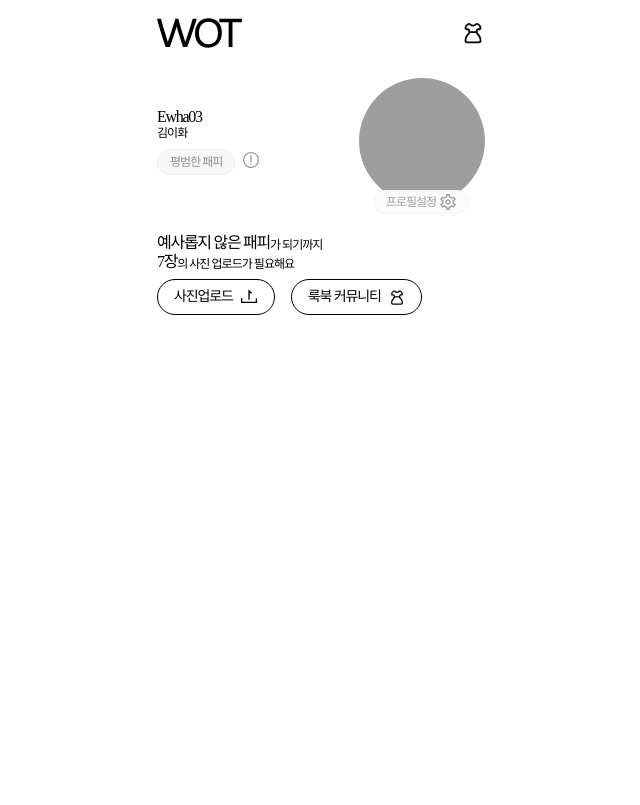
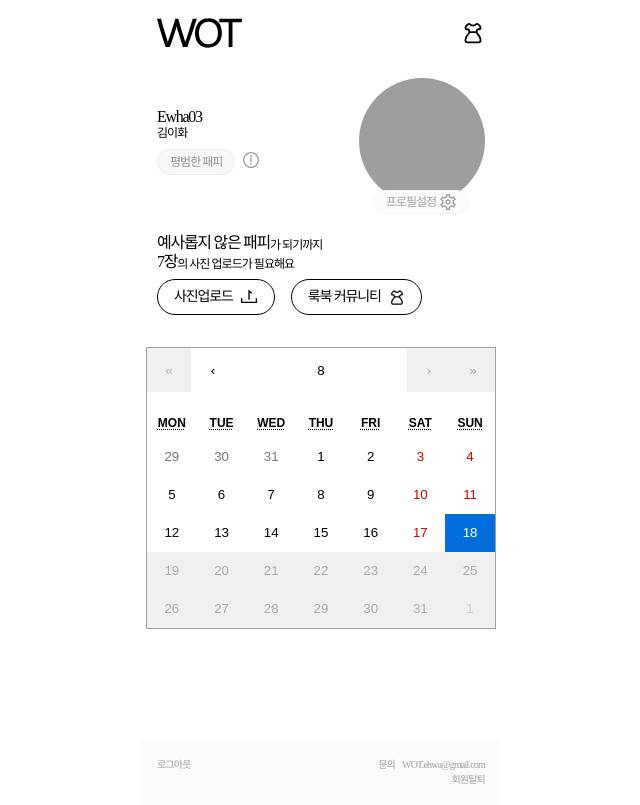
Before and after one commit to Coollaafi/Coollaafi_Frontend, a React (Create React App) app: page /home in a window 1280 px wide. Shown: the whole page, without its empty margins (319-959 px from the left). Built offline with nearby package versions, Linux system fonts and the light colour scheme; grey boxes are pictures that could not be loaded; a web font is replaced by a local one.

Commit message:
feat: #10 Calendar component 추가

```diff
--- a/package.json
+++ b/package.json
@@ -9,7 +9,9 @@
     "@types/jest": "^27.5.2",
     "@types/react-router-dom": "^5.3.3",
     "axios": "^1.7.4",
+    "date-fns": "^4.1.0",
     "react": "^18.3.1",
+    "react-calendar": "^5.0.0",
     "react-dom": "^18.3.1",
     "react-query": "^3.39.3",
     "react-router-dom": "^6.24.1",
--- /dev/null
+++ b/src/components/home/CalendarBox.tsx
@@ -0,0 +1,31 @@
+import styled from 'styled-components';
+import Calendar from 'react-calendar';
+import 'react-calendar/dist/Calendar.css';
+import { format } from 'date-fns';
+import { useState } from 'react';
+
+const Container = styled.div`
+  padding: 0 16px;
+  margin-bottom: 112px;
+`;
+
+type ValuePiece = Date | null;
+type Value = ValuePiece | [ValuePiece, ValuePiece];
+
+export default function CalendarBox() {
+  const [value, setValue] = useState<Value>(new Date());
+
+  return (
+    <Container>
+      <Calendar
+        onChange={setValue}
+        value={value}
+        defaultView="month"
+        formatDay={(locale, date) => format(date, 'd')}
+        formatMonthYear={(locale, date) => format(date, 'M')}
+        minDate={new Date('2024-05-10')} //사람마다 회원가입 달 넣기
+        maxDate={new Date()}
+      />
+    </Container>
+  );
+}
--- a/src/pages/home.tsx
+++ b/src/pages/home.tsx
@@ -13,6 +13,8 @@ import { ReactComponent as UploadIcon } from '../assets/icons/upload.svg';
 import { ReactComponent as DressIcon } from '../assets/icons/dress.svg';
 import useModal from 'hooks/useModal';
 import InfoModal from 'components/home/InfoModal';
+import CalendarBox from 'components/home/CalendarBox';
+import Footer from 'components/Footer';
 
 const Container = styled.div`
   width: 360px;
@@ -23,8 +25,7 @@ const Content = styled.div`
   display: flex;
   flex-direction: column;
   align-items: center;
-  padding: 0 16px;
-  margin-top: 70px;
+  padding: 70px 16px 0 16px;
 `;
 
 const ProfileBox = styled.div`
@@ -94,7 +95,7 @@ const BtnBox = styled.div`
   display: flex;
   flex-direction: column;
   width: 100%;
-  margin-top: 29px;
+  margin: 29px 0 32px 0;
   gap: 8px;
 `;
 
@@ -189,8 +190,10 @@ export default function HomePage() {
             </Btn>
           </Btns>
         </BtnBox>
+        <CalendarBox />
       </Content>
       {isOpen && <InfoModal closeModal={closeModal} />}
+      <Footer kind="white" />
     </Container>
   );
 }
```
Also changed, not shown: 1 other file (tests, documents, lock files or other folders).
